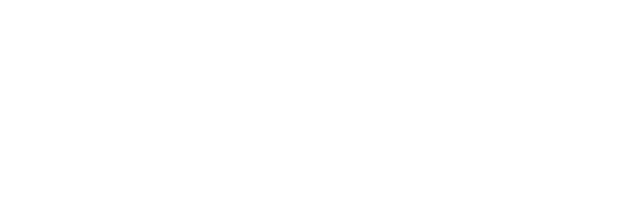
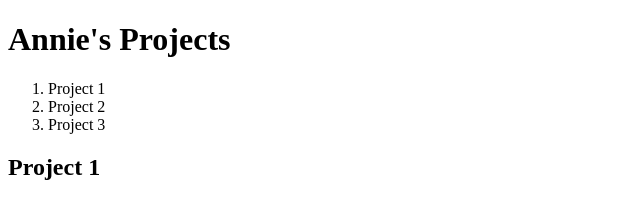
Before and after one commit to anniekang/HTML-CSS-Intro, a plain HTML site: page index.html in a window 1280 px wide. Shown: the whole page, without its empty margins (0-640 px from the left). Drawn offline with Linux system fonts and the light colour scheme.

Commit message:
Webpage with a html, body, title, and h1 tags. #4

```diff
--- a/index.html
+++ b/index.html
@@ -1,8 +1,18 @@
 <!DOCTYPE html>
 <html>
-<header>
-</header>
+<head>
+<title>Annie's Orange County Code School Projects</title>
+</head>
+
 <body>
-
+  <h1>Annie's Projects</h1>
+    <p>
+      <ol>
+        <li> Project 1 </li>
+        <li> Project 2 </li>
+        <li> Project 3 </li>
+      </ol>
+    </p>
+  <h2>Project 1</h2>
 </body>
 </html>
```
